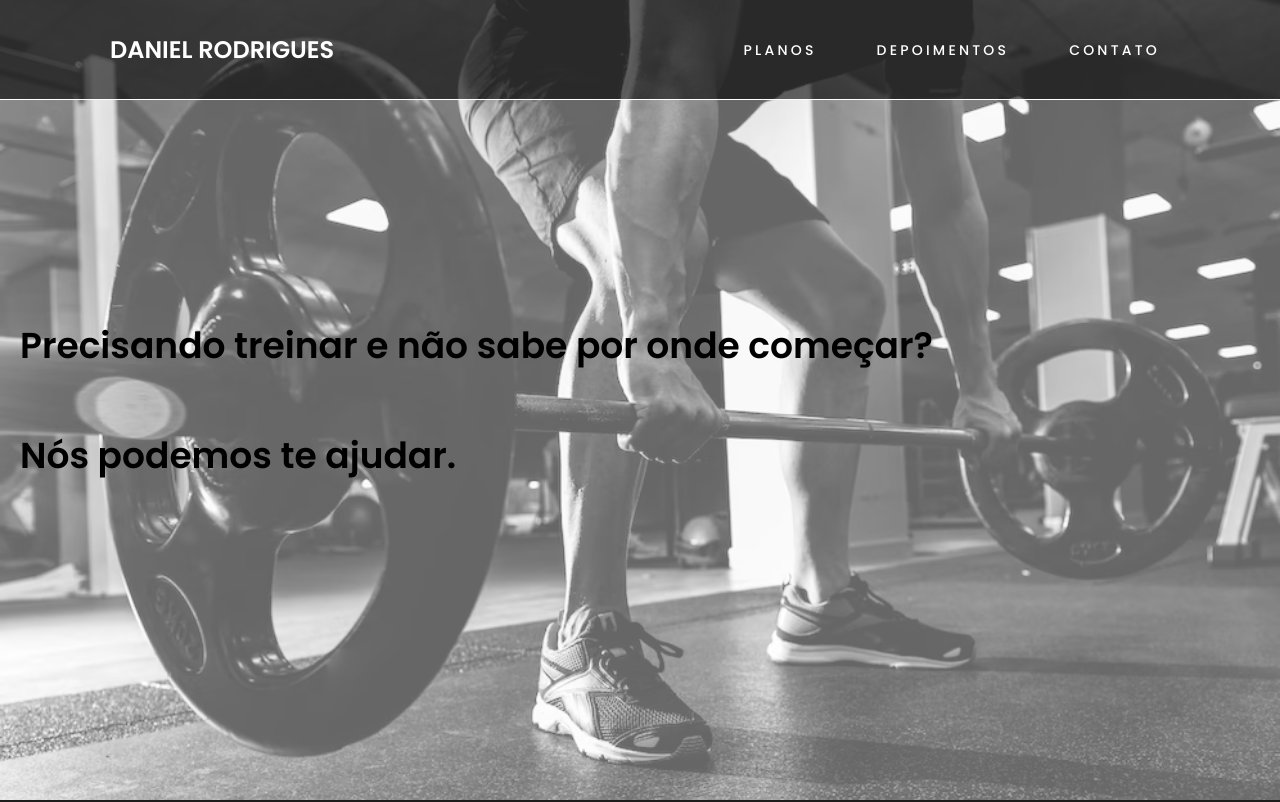
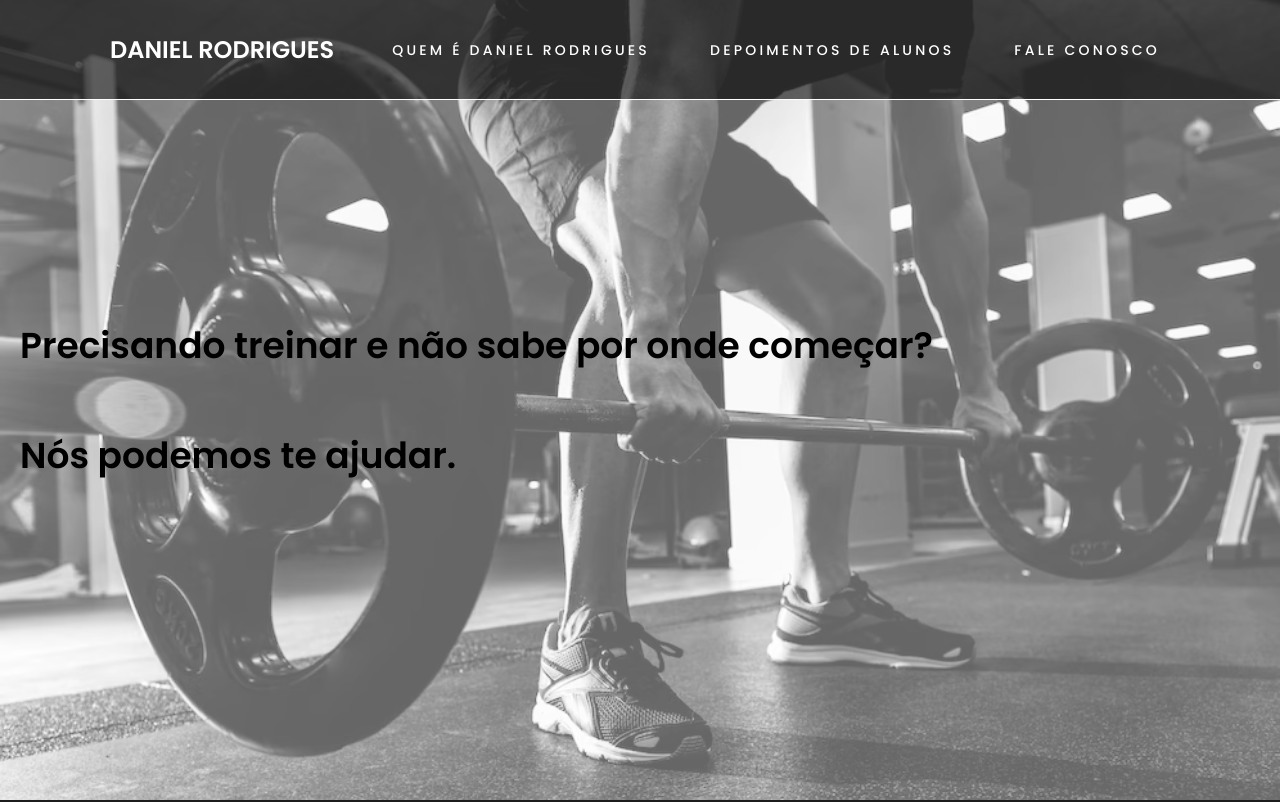
Before and after one commit to CarlosHSSchulz/Projeto_site_personal, a plain HTML site: page index.html in a window 1280 px wide. Shown: the top 802 px of the page. Drawn offline with Linux system fonts and the light colour scheme.

Commit message:
correção de bug
imagem de fundo da first section

```diff
--- a/index.html
+++ b/index.html
@@ -13,9 +13,9 @@
     <nav class="navBar">
          <div class="logo"><a href="#">Daniel Rodrigues</a></div>
          <ul class="navbar_list">
-             <li><a href="#">PLANOS</a></li>
-             <li><a href="#">DEPOIMENTOS</a></li>
-             <li><a href="#">CONTATO</a></li>
+             <li><a href="#">quem é daniel rodrigues</a></li>
+             <li><a href="#">DEPOIMENTOS de alunos</a></li>
+             <li><a href="#">fale conosco</a></li>
          </ul>
     </nav>
     <section class="first-section">
--- a/style.css
+++ b/style.css
@@ -36,7 +36,7 @@ body{
     list-style: none;
     float: right;
     display: flex;
-
+    text-transform: uppercase;
 }
 .navBar ul li a{
     line-height: 80px;
@@ -60,7 +60,7 @@ body{
 }
 .first-section::after{
     content: "";
-  background: url(/imagens/img_academia.jpg);
+  background: url(./imagens/img_academia.jpg);
   background-repeat: no-repeat;
   background-size: cover;
   background-position: center;
```
